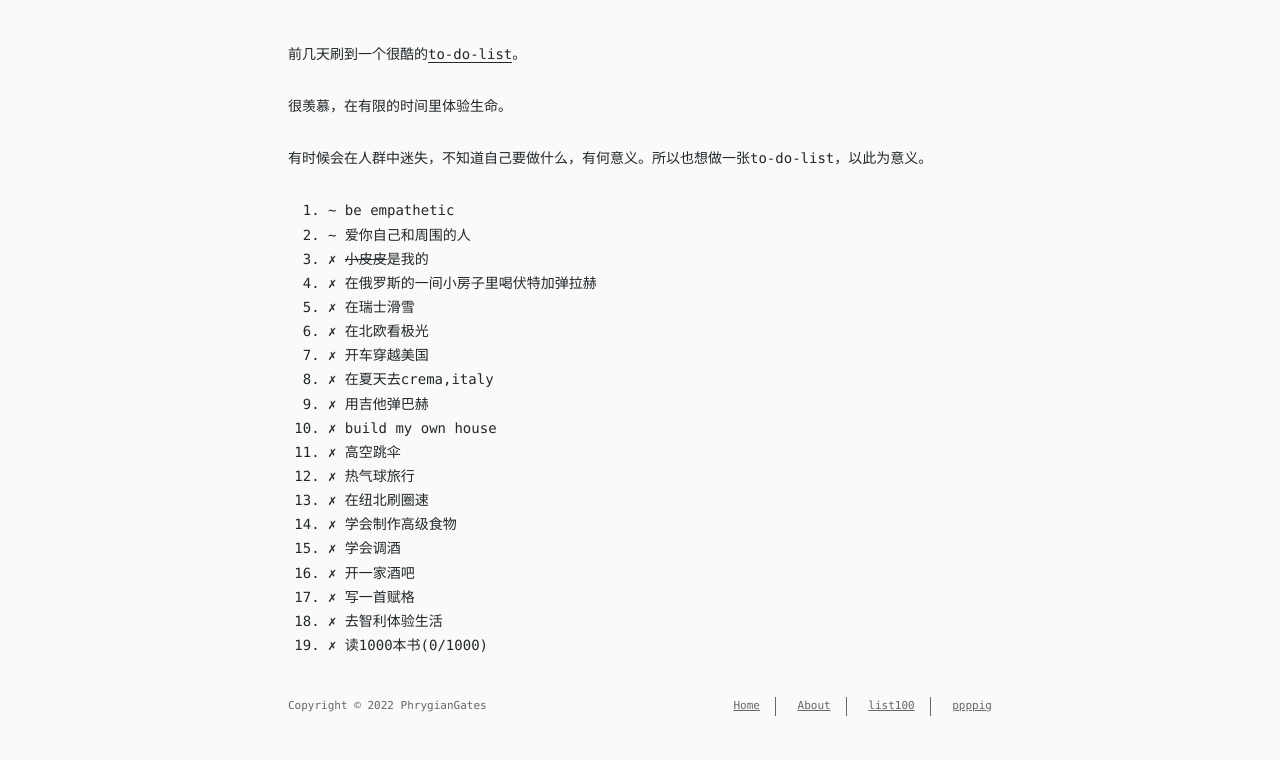
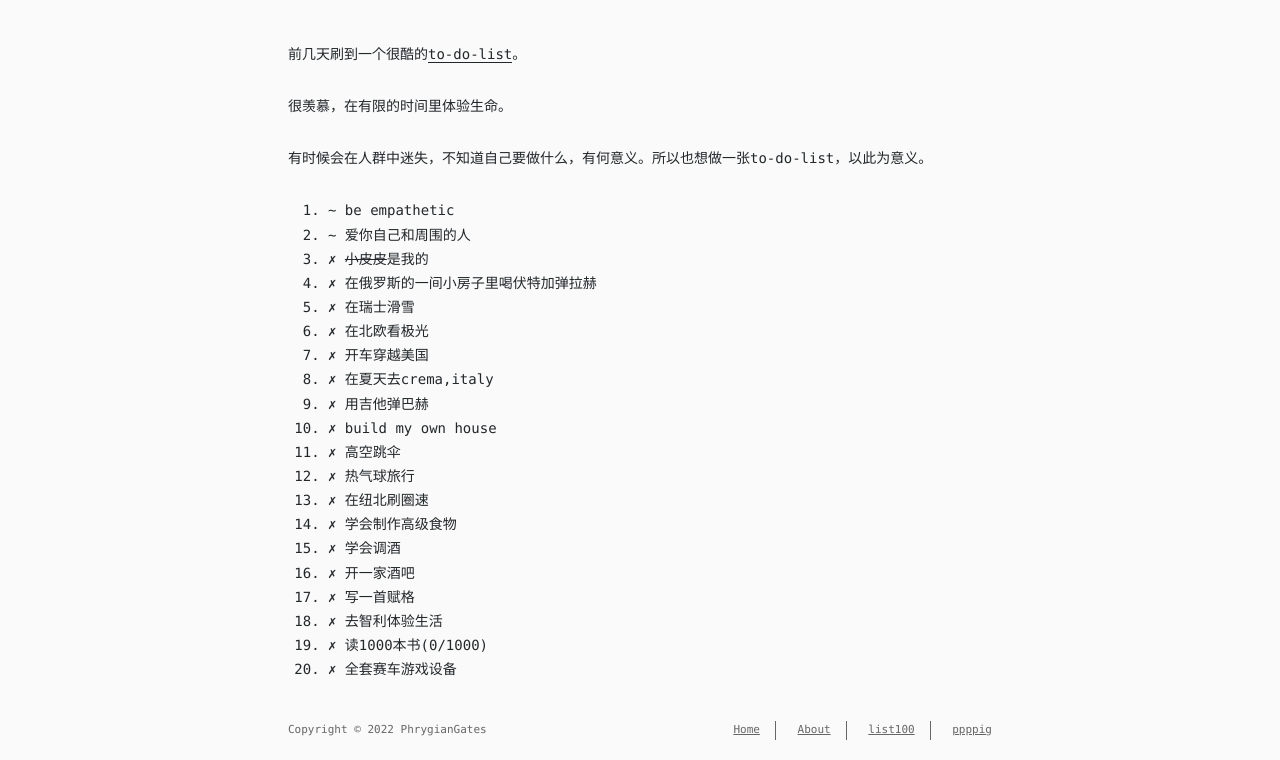
Before and after one commit to PhrygianGates/PhrygianGates.github.io, a plain HTML site: page list100/index.html in a window 1280 px wide. Shown: the part 119-879 px from the top of the page. Before the commit the page ends 855 px from the top, so only its background shows below. Drawn offline with Linux system fonts and the light colour scheme; a web font is replaced by a local one.

Commit message:
Site updated: 2022-02-17 23:04:56

```diff
--- a/list100/index.html
+++ b/list100/index.html
@@ -14,7 +14,7 @@
 <meta property="og:description" content="前几天刷到一个很酷的to-do-list。 很羡慕，在有限的时间里体验生命。 有时候会在人群中迷失，不知道自己要做什么，有何意义。所以也想做一张to-do-list，以此为意义。  ~ be empathetic ~ 爱你自己和周围的人 ✗ 小皮皮是我的 ✗ 在俄罗斯的一间小房子里喝伏特加弹拉赫 ✗ 在瑞士滑雪 ✗ 在北欧看极光 ✗ 开车穿越美国 ✗ 在夏天去crema,italy ✗ 用吉他弹巴">
 <meta property="og:locale" content="en_US">
 <meta property="article:published_time" content="2022-02-16T09:06:13.000Z">
-<meta property="article:modified_time" content="2022-02-17T14:54:37.640Z">
+<meta property="article:modified_time" content="2022-02-17T15:04:42.378Z">
 <meta property="article:author" content="PhrygianGates">
 <meta name="twitter:card" content="summary">
 
@@ -114,6 +114,7 @@
 <li>✗ 写一首赋格 </li>
 <li>✗ 去智利体验生活</li>
 <li>✗ 读1000本书(0&#x2F;1000)</li>
+<li>✗ 全套赛车游戏设备</li>
 </ol>
 
 
```
